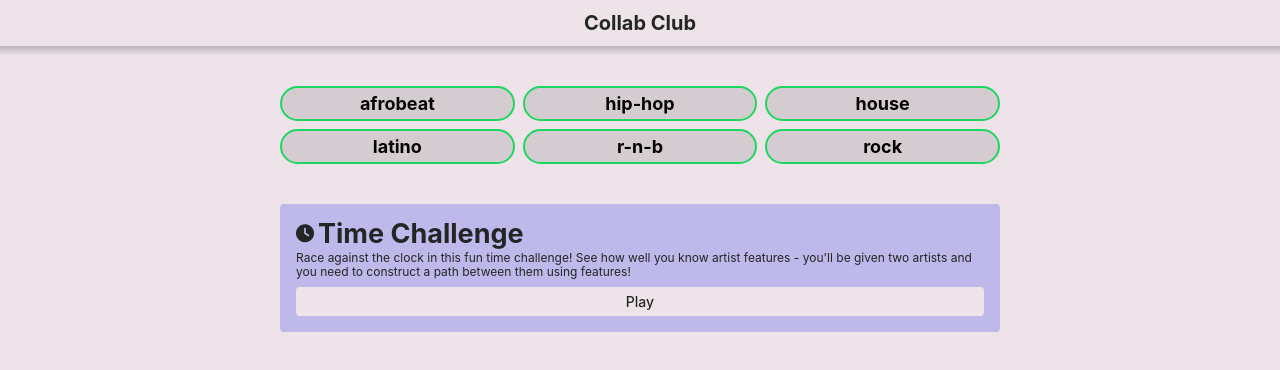
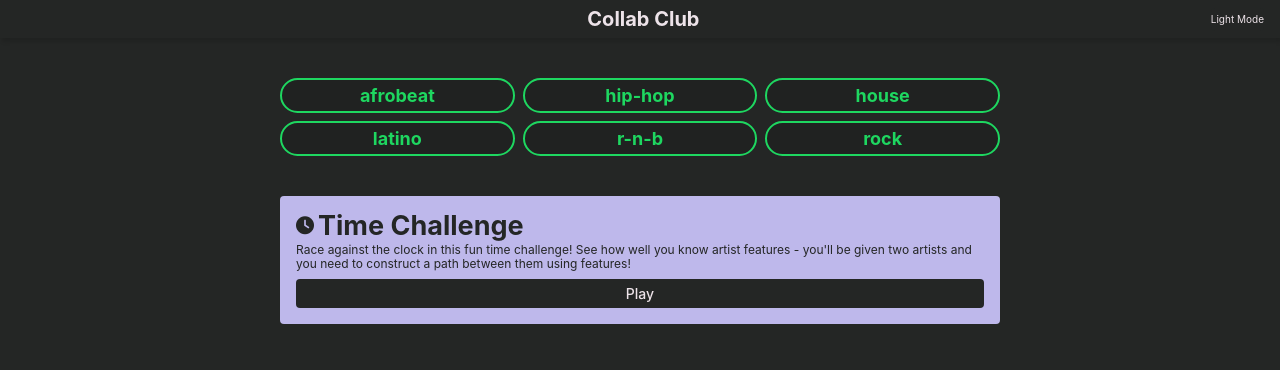
Before and after one commit to folabia1/collabclub, a React (Vite) app in the folder react-app/: page / in a window 1280 px wide. Shown: the top 370 px of the page. Built offline with nearby package versions, Linux system fonts and the light colour scheme.

Commit message:
dark mode by default

```diff
--- a/react-app/index.html
+++ b/react-app/index.html
@@ -8,7 +8,7 @@
     <script src="/src/index.jsx" type="module" defer></script>
     <title>Collab Club</title>
   </head>
-  <body>
+  <body class="dark-mode">
     <div id="root"></div>
   </body>
 </html>
--- /dev/null
+++ b/react-app/src/colors.css
@@ -0,0 +1,84 @@
+body,
+body.dark-mode {
+  --accent: #1ed760;
+  --secondary: #beb8eb;
+  --link-hover-color: #747bff;
+  --disabled: #90a296;
+  --info: #4b8f8c;
+
+  /* Dark-Mode Colors (Default) */
+  --text-primary: #ede3e9;
+  --background-primary: #242625;
+}
+
+body.light-mode {
+  /* Light-Mode Colors */
+  --text-primary: #242625;
+  --background-primary: #ede3e9;
+}
+
+/* CSS Reset */
+*,
+*::before,
+*::after {
+  box-sizing: border-box;
+}
+
+* {
+  margin: 0;
+  padding: 0;
+}
+
+body {
+  min-height: 100vh;
+}
+
+img,
+picture,
+svg,
+video {
+  display: block;
+  max-width: 100%;
+}
+
+input,
+textarea,
+button,
+select {
+  font: inherit;
+}
+
+button.btn-primary {
+  background-color: var(--background-primary);
+  color: var(--text-primary);
+  border: none;
+  padding-block: 0.4rem;
+  border-radius: 4px;
+}
+
+@media (prefers-color-scheme: light) {
+  a:hover {
+    color: #747bff;
+  }
+  button {
+    background-color: #f9f9f9;
+  }
+}
+
+#app {
+  height: 100dvh;
+  display: flex;
+  flex-direction: column;
+}
+
+button {
+  cursor: pointer;
+}
+
+.info {
+  color: var(--info);
+}
+
+p {
+  font-size: 1.4rem;
+}
--- a/react-app/src/components/GenreChip.jsx
+++ b/react-app/src/components/GenreChip.jsx
@@ -1,5 +1,7 @@
 import React from "react";
 import styled from "styled-components";
+
+import { useColorTheme } from "../hooks/useColorTheme";
 
 const StyledGenreChip = styled.button`
   border-radius: 18px;
@@ -10,26 +12,19 @@ const StyledGenreChip = styled.button`
   font-size: 1.8rem;
   font-weight: 700;
   text-align: center;
-
-  @media (prefers-color-scheme: dark) {
-    color: var(--accent);
-  }
+  color: ${(props) => (props.colorTheme === "dark-mode" ? "var(--accent)" : "var(--text-color)")};
 
   &:disabled {
     border-color: var(--disabled);
     background-color: transparent;
     cursor: not-allowed;
-    @media (prefers-color-scheme: dark) {
-      color: var(--disabled);
-    }
+    color: ${(props) => (props.colorTheme === "dark-mode" ? "var(--disabled)" : "var(--text-color)")};
   }
 
   &.active {
     border-color: var(--accent);
     background-color: var(--accent);
-    @media (prefers-color-scheme: dark) {
-      color: var(--background-primary);
-    }
+    color: ${(props) => (props.colorTheme === "dark-mode" ? "var(--background-primary)" : "var(--text-color)")};
   }
 
   &:disabled.active {
@@ -38,9 +33,15 @@ const StyledGenreChip = styled.button`
   }
 `;
 
-export default function GenreChip({ text, active, onClick, disabled }) {
+export default function GenreChip({ text, active, onClick = () => {}, disabled }) {
+  const [colorTheme] = useColorTheme();
   return (
-    <StyledGenreChip className={`genre-chip${active ? " active" : ""}`} onClick={() => onClick(text)} disabled={disabled}>
+    <StyledGenreChip
+      colorTheme={colorTheme}
+      className={`genre-chip${active ? " active" : ""}`}
+      onClick={() => onClick(text)}
+      // disabled={disabled}
+    >
       {text}
     </StyledGenreChip>
   );
--- a/react-app/src/components/TitleBar.jsx
+++ b/react-app/src/components/TitleBar.jsx
@@ -1,13 +1,16 @@
 import React from "react";
 import { useLocation, useNavigate } from "react-router-dom";
 import styled from "styled-components";
+
+import { useColorTheme } from "../hooks/useColorTheme";
 
 const StyledTitleBar = styled.div`
   display: flex;
   justify-content: space-between;
   position: relative;
   align-items: center;
-  padding-block: 0.8rem;
+  padding: 0.4rem 1.6rem;
+  box-shadow: 2px 4px 4px rgba(0, 0, 0, 0.12);
 
   .menu-button,
   .spacer {
@@ -41,9 +44,8 @@ const StyledTitleBar = styled.div`
 `;
 
 export default function TitleBar() {
-  // const location = useLocation();
   const navigate = useNavigate();
-  // console.log(`🚀 ~ location.pathname:`, location.pathname);
+  const [colorTheme, setColorTheme] = useColorTheme();
 
   return (
     <StyledTitleBar>
@@ -58,8 +60,12 @@ export default function TitleBar() {
       <h1 className="title" onClick={() => navigate("/")}>
         Collab Club
       </h1>
-      <div className="spacer" />
-      <div className="shadow" />
+      <button
+        className="btn-primary"
+        onClick={() => setColorTheme((prevColorTheme) => (prevColorTheme === "light-mode" ? "dark-mode" : "light-mode"))}
+      >
+        {colorTheme === "dark-mode" ? "Light Mode" : "Dark Mode"}
+      </button>
     </StyledTitleBar>
   );
 }
--- /dev/null
+++ b/react-app/src/hooks/useColorTheme.js
@@ -0,0 +1,54 @@
+import { useCallback, useEffect, useState } from "react";
+
+function getColorThemeFromBodyEl() {
+  const bodyEl = document.querySelector("body");
+  if (bodyEl.classList.contains("dark-mode")) return "dark-mode";
+  else if (bodyEl.classList.contains("light-mode")) return "light-mode";
+  else return "";
+}
+
+/**
+ * Handles managing the state of the color theme which is set on the <body> element
+ *
+ * @example const [colorTheme, setColorTheme] = useColorTheme();
+ * @returns {[string, Function]}
+ */
+export function useColorTheme(useDeviceSettings = false) {
+  const [colorTheme, setColorTheme] = useState(getColorThemeFromBodyEl());
+
+  const setColorThemeOnBodyEl = useCallback(
+    (theme) => {
+      if (typeof theme === "function") theme = theme(colorTheme);
+
+      const bodyEl = document.querySelector("body");
+      if (bodyEl.classList.contains("dark-mode") && theme !== "dark-mode") bodyEl.classList.remove(`dark-mode`);
+      if (bodyEl.classList.contains("light-mode") && theme !== "light-mode") bodyEl.classList.remove(`light-mode`);
+      if (theme && !bodyEl.classList.contains(theme)) bodyEl.classList.add(theme);
+      setColorTheme(theme);
+    },
+    [colorTheme]
+  );
+
+  function changeDeviceSettingsColorThemeEventListener({ matches }) {
+    if (!useDeviceSettings) return;
+    if (matches) setColorThemeOnBodyEl("dark-mode");
+    else setColorThemeOnBodyEl("light-mode");
+  }
+
+  useEffect(() => {
+    // add class change listener to the body element
+    const bodyEl = document.querySelector("body");
+    const observer = new MutationObserver(() => setColorTheme(getColorThemeFromBodyEl()));
+    observer.observe(bodyEl, { attributeFilter: ["class"] });
+
+    // allow changing by device settings (useDeviceSettings)
+    window.matchMedia("(prefers-color-scheme: dark)").addEventListener("change", changeDeviceSettingsColorThemeEventListener);
+
+    return () => {
+      observer.disconnect();
+      window.matchMedia("(prefers-color-scheme: dark)").removeEventListener("change", changeDeviceSettingsColorThemeEventListener);
+    };
+  }, []);
+
+  return [colorTheme, setColorThemeOnBodyEl];
+}
--- a/react-app/src/index.css
+++ b/react-app/src/index.css
@@ -1,3 +1,18 @@
+@import url("./colors.css");
+
+:root {
+  font-family: Inter, system-ui, Avenir, Helvetica, Arial, sans-serif;
+  line-height: 1.5;
+  font-weight: 400;
+  font-size: 10px;
+
+  font-synthesis: none;
+  text-rendering: optimizeLegibility;
+  -webkit-font-smoothing: antialiased;
+  -moz-osx-font-smoothing: grayscale;
+  -webkit-text-size-adjust: 100%;
+}
+
 body {
   margin: 0;
   height: 100vh;
@@ -5,45 +20,16 @@ body {
     "Helvetica Neue", sans-serif;
   -webkit-font-smoothing: antialiased;
   -moz-osx-font-smoothing: grayscale;
+
+  color: var(--text-primary);
+  background-color: var(--background-primary);
 }
 
-:root {
-  font-family: Inter, system-ui, Avenir, Helvetica, Arial, sans-serif;
-  line-height: 1.5;
-  font-weight: 400;
-  font-size: 10px;
-
-  color-scheme: light dark;
-  color: var(--text-primary);
-  background-color: var(--background-primary);
-
-  font-synthesis: none;
-  text-rendering: optimizeLegibility;
-  -webkit-font-smoothing: antialiased;
-  -moz-osx-font-smoothing: grayscale;
-  -webkit-text-size-adjust: 100%;
-
-  /* Light-Mode Colors */
-  --accent: #1ed760;
-  --secondary: #beb8eb;
-  --text-primary: #242625;
-  --background-primary: #ede3e9;
-  --disabled: #90a296;
-  --info: #4b8f8c;
+a:hover {
+  color: var(--link-hover-color);
 }
-
-@media (prefers-color-scheme: dark) {
-  :root {
-    /* Dark-Mode Colors */
-    --text-primary: #ede3e9;
-    --background-primary: #242625;
-  }
-  a:hover {
-    color: #747bff;
-  }
-  button {
-    background-color: #f9f9f9;
-  }
+button {
+  background-color: #f9f9f9;
 }
 
 /* CSS Reset */
```
